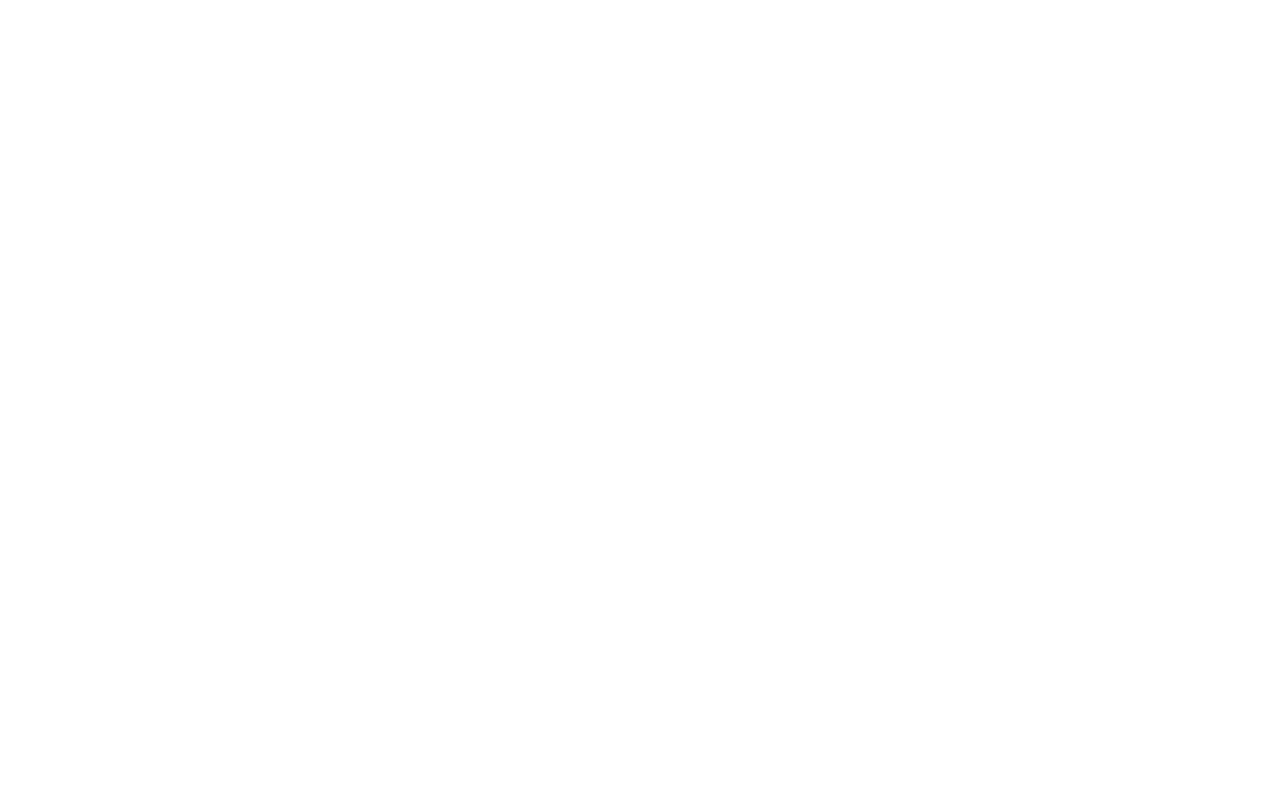
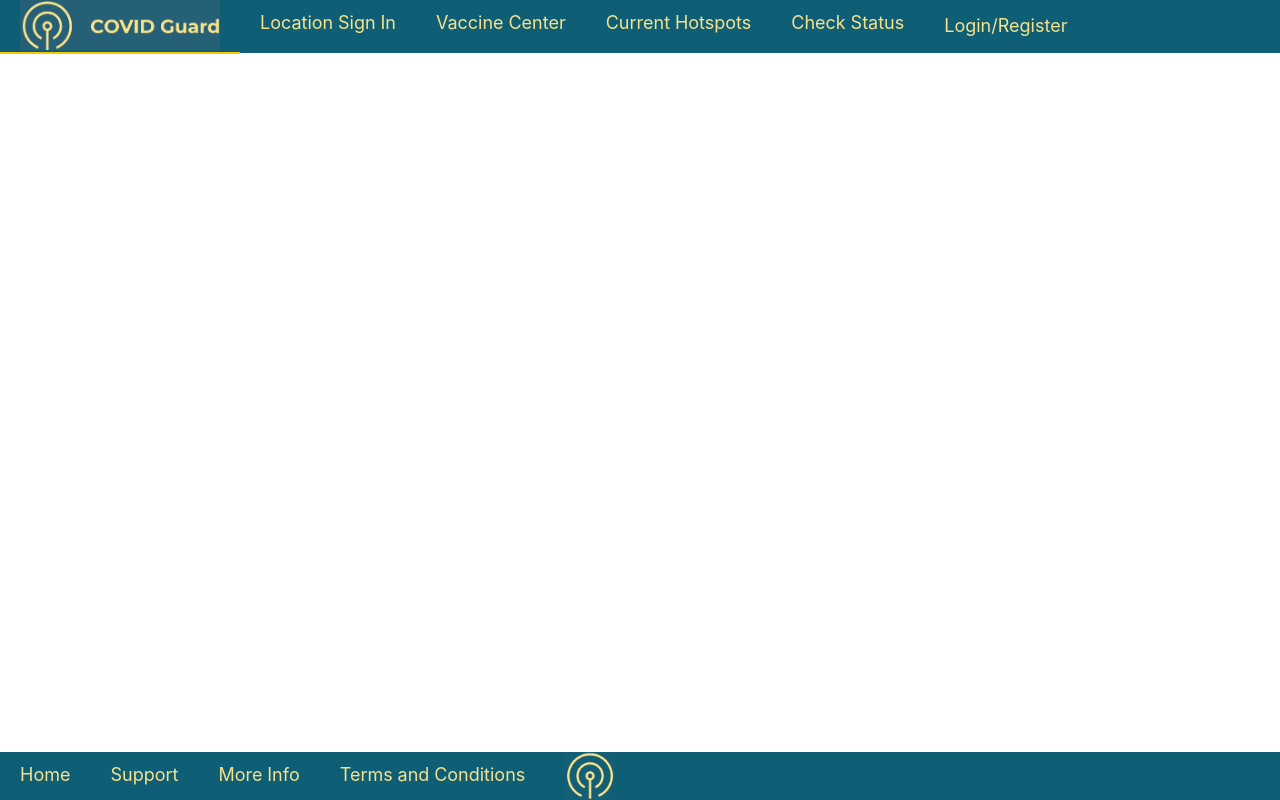
Before and after one commit to msam-dev/COVID-Guard, a React (Create React App) app in the folder client/covid19-app/: page / in a window 1280 px wide. Built offline with nearby package versions, Linux system fonts and the light colour scheme.

Commit message:
finishing up navbar and footer

```diff
--- a/client/covid19-app/src/App.js
+++ b/client/covid19-app/src/App.js
@@ -3,19 +3,30 @@ import { Router, Route, Switch } from 'react-router-dom';
 import history from './_helpers/history';
 import PATH from './_constants/paths';
 import AuthProvider from './Components/AuthContext/AuthContext';
+import Navbar from './Components/Navbar/Navbar';
+import Login from './Screens/Login/Login';
+import Footer from './Components/Footer/Footer';
 
-import Login from './Screens/Login/Login';
 
 function App() {
   return (
     <div className="App">
-        <Router history={history}>
-            <AuthProvider>
-                <Switch>
-                    <Route path={PATH.login}> <Login/> </Route>
-                </Switch>
-            </AuthProvider>
-        </Router>
+        <AuthProvider>
+            <div id="navbar-wrapper">
+                <Navbar />
+            </div>
+            <div>
+                <Router history={history}>
+                    <Switch>
+                        <Route path={PATH.login}> <Login/> </Route>
+                    </Switch>
+                </Router>
+            </div>
+        </AuthProvider>
+
+        <div id="footer-wrapper">
+            <Footer />
+        </div>
     </div>
   );
 }
--- a/client/covid19-app/src/App.less
+++ b/client/covid19-app/src/App.less
@@ -1 +1,13 @@
 @import '~antd/dist/antd.less';
+
+#navbar-wrapper {
+    position: fixed;
+    top: 0;
+    width: 100%;
+}
+
+#footer-wrapper {
+    position: fixed;
+    bottom: 0;
+    width: 100%;
+}
--- /dev/null
+++ b/client/covid19-app/src/Components/Footer/Footer.js
@@ -0,0 +1,30 @@
+import { Menu } from 'antd';
+import logo_basic from '../../Assets/Images/logo_basic.png';
+
+const { Item } = Menu;
+
+const Footer = () => {
+    return (
+        <div>
+            <Menu style ={{backgroundColor: "#0E5F76"}} mode="horizontal" >
+                <Item  >
+                    <div className='navbar-menuitem-text'>Home</div>
+                </Item>
+                <Item>
+                    <div className='navbar-menuitem-text'>Support</div>
+                </Item>
+                <Item>
+                    <div className='navbar-menuitem-text'>More Info</div>
+                </Item>
+                <Item>
+                    <div className='navbar-menuitem-text'>Terms and Conditions</div>
+                </Item>
+                <Item style={{float: 'right'}}>
+                    <img width={50} src={logo_basic} alt="Logo" />
+                </Item>
+            </Menu>
+        </div>
+    );
+}
+
+export default Footer;
--- /dev/null
+++ b/client/covid19-app/src/Components/Navbar/BusinessNav.js
@@ -0,0 +1,28 @@
+import { Menu } from 'antd';
+import logo from '../../Assets/Images/logo.png';
+import './Navbar.css';
+
+const { Item } = Menu;
+
+const BusinessNav = () => {
+    return (
+        <div >
+            <Menu style ={{backgroundColor: "#0E5F76"}} mode="horizontal" >
+                <Item>
+                    <img width={200} src={logo} alt="Logo" />
+                </Item>
+                <Item  >
+                    <div className='navbar-menuitem-text'>My Profile</div>
+                </Item>
+                <Item>
+                    <div className='navbar-menuitem-text'>My Venue Code</div>
+                </Item>
+                <Item style={{float: 'right', paddingTop: '3px'}}>
+                    <div className='navbar-menuitem-text'>Logout</div>
+                </Item>
+            </Menu>
+        </div>
+    );
+}
+
+export default BusinessNav;
--- /dev/null
+++ b/client/covid19-app/src/Components/Navbar/GeneralNav.js
@@ -0,0 +1,38 @@
+import { Menu } from 'antd';
+import logo from '../../Assets/Images/logo.png';
+import './Navbar.css';
+
+const { Item } = Menu;
+
+const GeneralNav = () => {
+
+    return (
+        <div >
+            <Menu style ={{backgroundColor: "#0E5F76"}} mode="horizontal" >
+                <Item>
+                    <img width={200} src={logo} alt="Logo" />
+                </Item>
+                <Item  >
+                    <div className='navbar-menuitem-text'>Location Sign In</div>
+                </Item>
+                <Item>
+                    <div className='navbar-menuitem-text'>Vaccine Center</div>
+                </Item>
+                <Item>
+                    <div className='navbar-menuitem-text'>Current Hotspots</div>
+                </Item>
+                <Item>
+                    <div className='navbar-menuitem-text'>My Profile</div>
+                </Item>
+                <Item>
+                    <div className='navbar-menuitem-text'>My Status</div>
+                </Item>
+                <Item style={{float: 'right', paddingTop: '3px'}}>
+                    <div className='navbar-menuitem-text'>Logout</div>
+                </Item>
+            </Menu>
+        </div>
+    );
+}
+
+export default GeneralNav;
--- /dev/null
+++ b/client/covid19-app/src/Components/Navbar/HealthNav.js
@@ -0,0 +1,34 @@
+import { Menu } from 'antd';
+import logo from '../../Assets/Images/logo.png';
+import './Navbar.css';
+
+const { Item } = Menu;
+
+const HealthNav = () => {
+    return (
+        <div >
+            <Menu style ={{backgroundColor: "#0E5F76"}} mode="horizontal" >
+                <Item>
+                    <img width={200} src={logo} alt="Logo" />
+                </Item>
+                <Item  >
+                    <div className='navbar-menuitem-text'>My Profile</div>
+                </Item>
+                <Item>
+                    <div className='navbar-menuitem-text'>Add Vaccine Clinic</div>
+                </Item>
+                <Item>
+                    <div className='navbar-menuitem-text'>Vaccinate Patient</div>
+                </Item>
+                <Item>
+                    <div className='navbar-menuitem-text'>Positive Patient</div>
+                </Item>
+                <Item style={{float: 'right', paddingTop: '3px'}}>
+                    <div className='navbar-menuitem-text'>Logout</div>
+                </Item>
+            </Menu>
+        </div>
+    );
+}
+
+export default HealthNav;
--- /dev/null
+++ b/client/covid19-app/src/Components/Navbar/Navbar.css
@@ -0,0 +1,32 @@
+.navbar-menuitem-text {
+    padding-bottom: 3px;
+}
+
+.ant-menu {
+    font-size: 18px;
+    color: #F9E18A;
+}
+
+.ant-menu-horizontal {
+      border-bottom: 0px;
+}
+
+.ant-menu-horizontal:not(.ant-menu-dark) >
+.ant-menu-item:hover,
+.ant-menu-horizontal:not(.ant-menu-dark) >
+.ant-menu-submenu:hover,
+.ant-menu-horizontal:not(.ant-menu-dark) >
+.ant-menu-item-active,
+.ant-menu-horizontal:not(.ant-menu-dark) >
+.ant-menu-submenu-active,
+.ant-menu-horizontal:not(.ant-menu-dark) >
+.ant-menu-item-open,
+.ant-menu-horizontal:not(.ant-menu-dark) >
+.ant-menu-submenu-open,
+.ant-menu-horizontal:not(.ant-menu-dark) >
+.ant-menu-item-selected,
+.ant-menu-horizontal:not(.ant-menu-dark) >
+.ant-menu-submenu-selected {
+    color: #FDC500;
+    border-bottom: 2px solid #FDC500;
+}
--- /dev/null
+++ b/client/covid19-app/src/Components/Navbar/Navbar.js
@@ -0,0 +1,17 @@
+//import GeneralNav from './GeneralNav';
+//import BusinessNav from './BusinessNav';
+//import HealthNav from './HealthNav';
+import UnregisteredNav from './UnregisteredNav';
+
+//need to add user auth logic later
+
+const Navbar = () => {
+
+    return(
+        <div>
+            <UnregisteredNav />
+        </div>
+    );
+}
+
+export default Navbar;
--- /dev/null
+++ b/client/covid19-app/src/Components/Navbar/UnregisteredNav.js
@@ -0,0 +1,35 @@
+import { Menu } from 'antd';
+import logo from '../../Assets/Images/logo.png';
+import './Navbar.css';
+
+const { Item } = Menu;
+
+const UnregisteredNav = () => {
+
+    return (
+        <div >
+            <Menu style ={{backgroundColor: "#0E5F76"}} mode="horizontal" >
+                <Item>
+                    <img width={200} src={logo} alt="Logo" />
+                </Item>
+                <Item  >
+                    <div className='navbar-menuitem-text'>Location Sign In</div>
+                </Item>
+                <Item>
+                    <div className='navbar-menuitem-text'>Vaccine Center</div>
+                </Item>
+                <Item>
+                    <div className='navbar-menuitem-text'>Current Hotspots</div>
+                </Item>
+                <Item>
+                    <div className='navbar-menuitem-text'>Check Status</div>
+                </Item>
+                <Item style={{float: 'right', paddingTop: '3px'}}>
+                    <div className='navbar-menuitem-text'>Login/Register</div>
+                </Item>
+            </Menu>
+        </div>
+    );
+}
+
+export default UnregisteredNav;
```
Also changed, not shown: client/covid19-app/src/Assets/Images/logo.png (added), client/covid19-app/src/Assets/Images/logo_basic.png (added).
